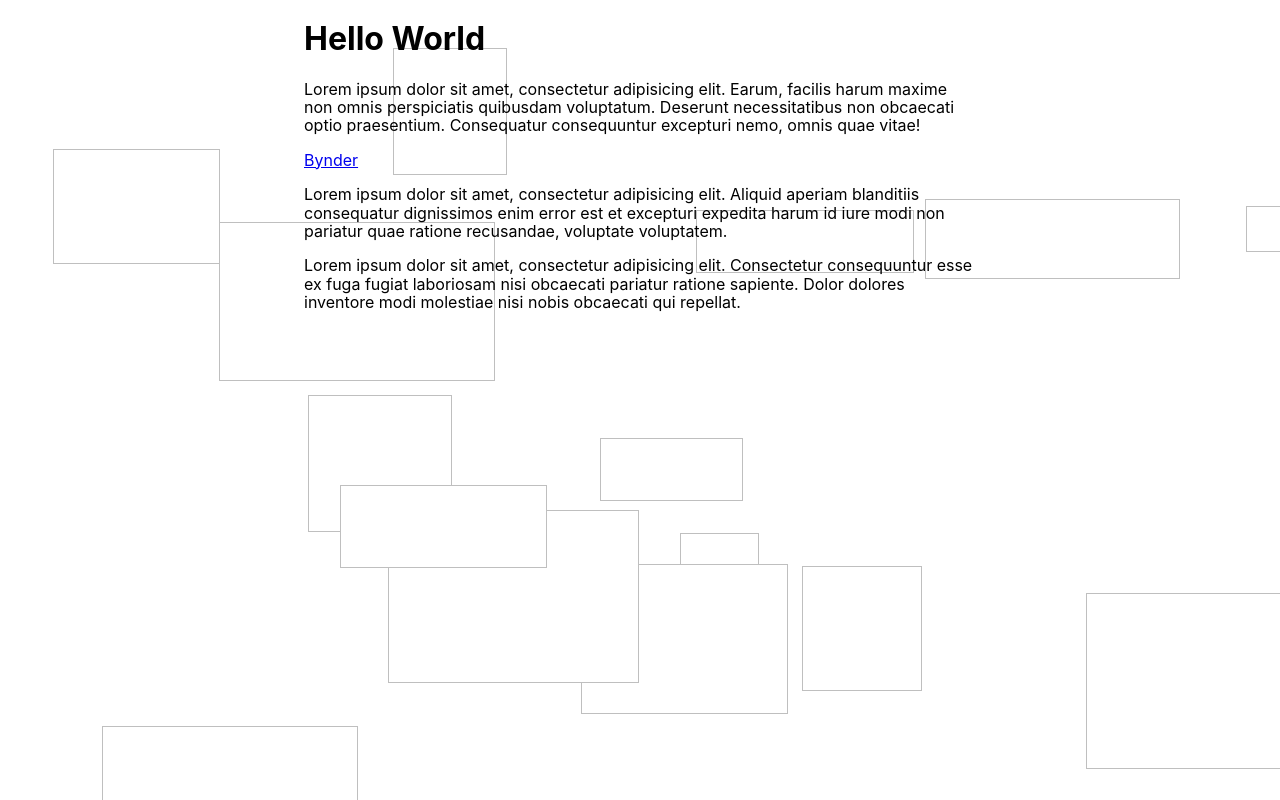
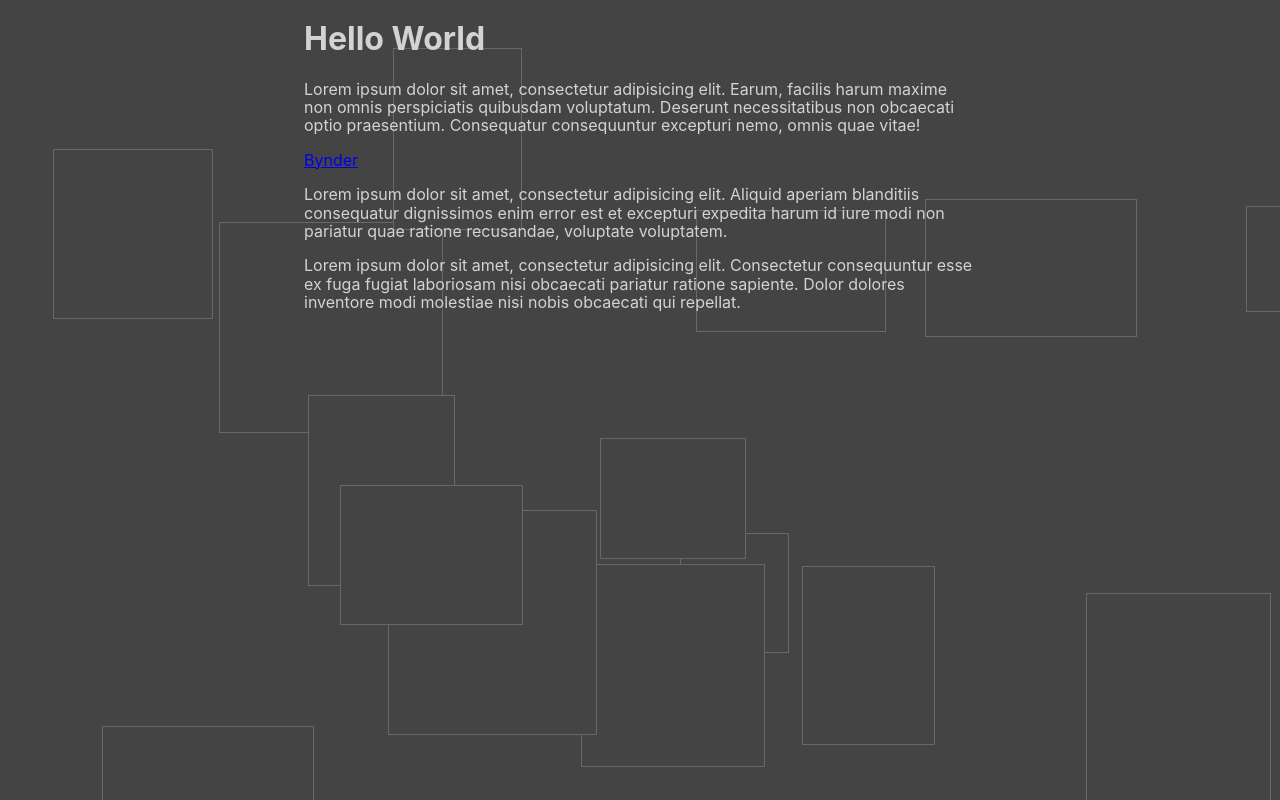
Before and after one commit to Kageetai/ma, a React (Create React App) app: page / in a window 1280 px wide. Built offline with nearby package versions, Linux system fonts and the light colour scheme.

Commit message:
theme file and some more background styling

```diff
--- a/src/styles/App.ts
+++ b/src/styles/App.ts
@@ -1,6 +1,8 @@
 import styled from '@emotion/styled';
 import { css } from '@emotion/core';
 import { normalize } from 'polished';
+
+import theme from './theme';
 
 export const GlobalCSS = css`
   ${normalize()}
@@ -14,6 +16,7 @@ export default styled.div`
   position: relative;
   min-height: 100vh;
   overflow: hidden;
+  color: ${theme.colors.font};
 `;
 
 export const Container = styled.div`
--- a/src/styles/Background.ts
+++ b/src/styles/Background.ts
@@ -1,5 +1,7 @@
 import styled from '@emotion/styled';
 import { css } from '@emotion/core';
+
+import theme from './theme';
 
 const randInt = (max: number, min: number = 0) =>
   Math.random() * (max - min) + min;
@@ -9,14 +11,19 @@ interface Props {
 }
 
 export default styled.div<Props>`
+  position: absolute;
+  height: 100vh;
+  width: 100vw;
+  background-color: ${theme.colors.background};
+
   & + * {
     position: relative;
   }
 
   > div {
     position: absolute;
-    border: 1px solid #88888888;
-    background-color: white;
+    border: 1px solid ${theme.colors.border};
+    background-color: ${theme.colors.background};
     transition: all 0.5s;
 
     &:hover {
@@ -31,8 +38,8 @@ export default styled.div<Props>`
           &:nth-of-type(${i + 1}) {
             top: ${randInt(100)}vh;
             left: ${randInt(100)}vw;
-            width: ${randInt(5, 25)}vw;
-            height: ${randInt(5, 25)}vh;
+            width: ${randInt(100, 250)}px;
+            height: ${randInt(100, 250)}px;
           }
         `
       )}
--- /dev/null
+++ b/src/styles/theme.ts
@@ -0,0 +1,7 @@
+export default {
+  colors: {
+    background: '#444444',
+    border: '#88888888',
+    font: 'lightgray',
+  },
+};
```
